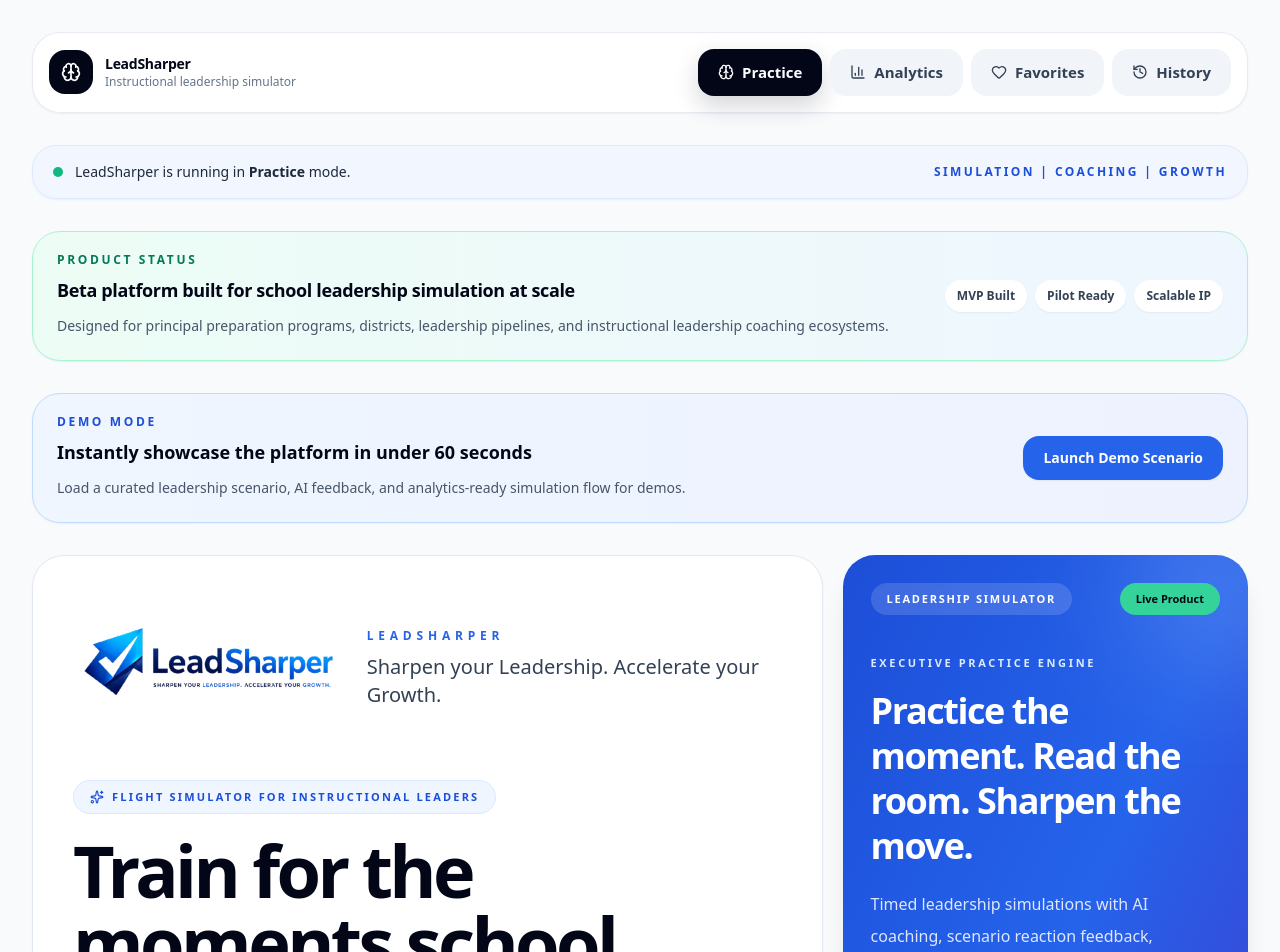
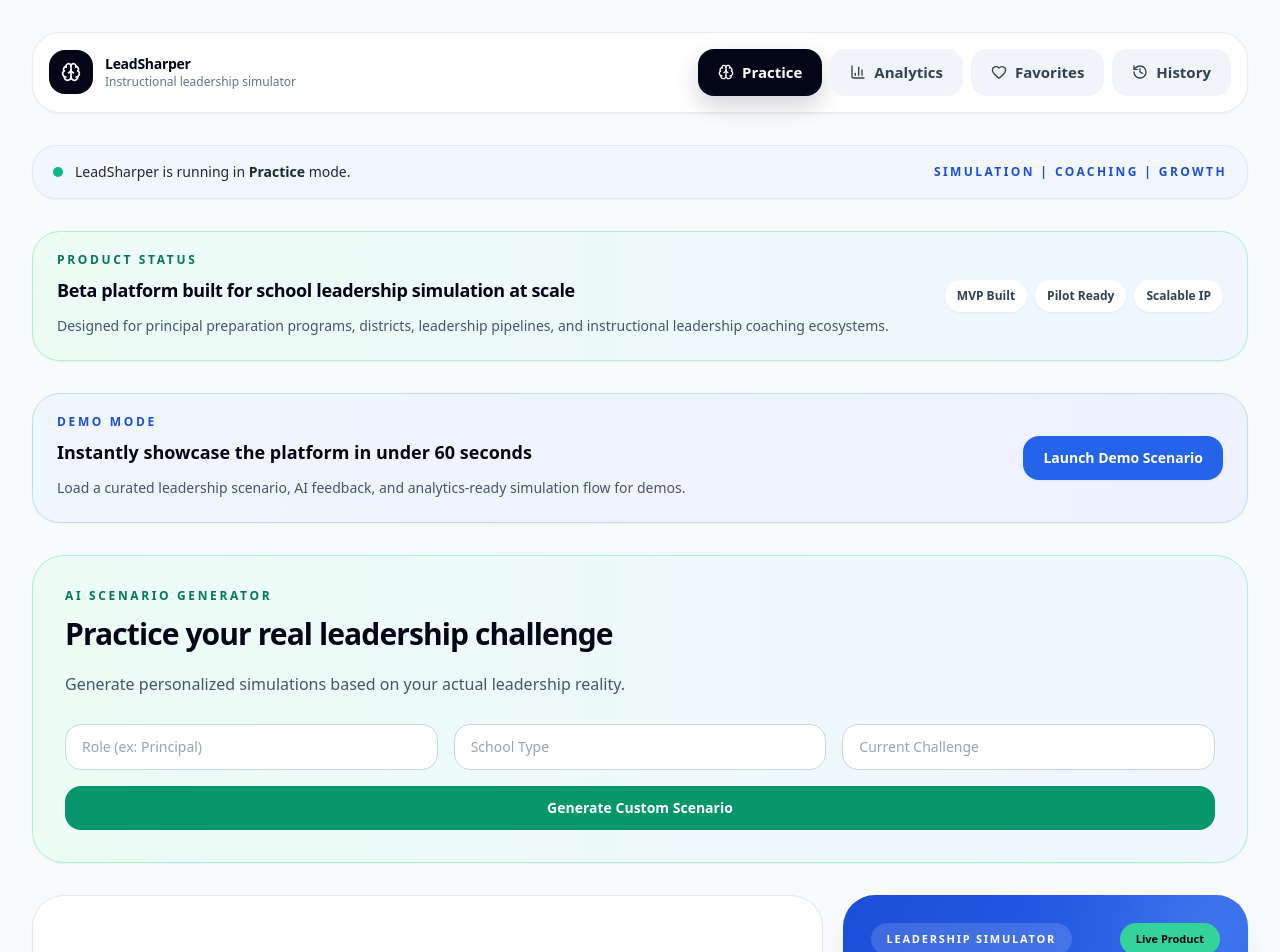
Before and after one commit to jmarc296-jpg/instructional-leadership-practice, a Next.js app: page / in a window 1280 px wide. Shown: the top 952 px of the page. Built offline with nearby package versions, Linux system fonts and the light colour scheme.

Commit message:
Add custom AI scenario generation

```diff
--- a/app/page.tsx
+++ b/app/page.tsx
@@ -13,6 +13,7 @@ import { LaunchBanner } from '@/components/home/launch-banner'
 import { PilotCta } from '@/components/home/pilot-cta'
 import { DemoModeBanner } from '@/components/home/demo-mode-banner'
 import { PracticeWorkspace } from '@/components/practice-workspace'
+import { CustomScenarioGenerator } from '@/components/custom-scenario-generator'
 import { useHomeDashboard } from '@/hooks/use-home-dashboard'
 
 export default function HomePage() {
@@ -52,6 +53,15 @@ export default function HomePage() {
         <ProductStatusBar activeTab={activeTab} />        <LaunchBanner />
 
         <DemoModeBanner onLaunchDemo={handleLaunchPractice} />
+
+        <CustomScenarioGenerator onGenerate={(scenario) => {
+          setCurrentCard({
+            id: 'custom-generated',
+            difficulty: 'custom',
+            ...scenario
+          })
+          setActiveTab('practice')
+        }} />
 
         {activeTab === 'practice' ? (
           <>
--- /dev/null
+++ b/components/custom-scenario-generator.tsx
@@ -0,0 +1,79 @@
+'use client'
+
+import { useState } from 'react'
+
+type Props = {
+  onGenerate: (scenario: {
+    scenario: string
+    prompt: string
+    domain: string
+  }) => void
+}
+
+export function CustomScenarioGenerator({ onGenerate }: Props) {
+  const [role, setRole] = useState('')
+  const [schoolType, setSchoolType] = useState('')
+  const [challenge, setChallenge] = useState('')
+
+  function handleGenerate(event: React.FormEvent) {
+    event.preventDefault()
+
+    const generatedScenario = {
+      domain: 'custom leadership simulation',
+      scenario: `You are serving as a ${role || 'school leader'} in a ${schoolType || 'school'} environment. You are currently facing a major challenge involving ${challenge || 'staff leadership issues'}. Multiple stakeholders are watching how you respond.`,
+      prompt: `What is your immediate leadership response, and how will you stabilize the situation while maintaining accountability and trust?`
+    }
+
+    onGenerate(generatedScenario)
+
+    setRole('')
+    setSchoolType('')
+    setChallenge('')
+  }
+
+  return (
+    <section className="premium-panel rounded-[32px] border border-emerald-200 bg-gradient-to-r from-emerald-50 to-blue-50 px-8 py-8 shadow-sm">
+      <div className="text-xs font-semibold uppercase tracking-[0.22em] text-emerald-700">
+        AI Scenario Generator
+      </div>
+
+      <h3 className="mt-3 text-3xl font-semibold tracking-[-0.03em] text-slate-950">
+        Practice your real leadership challenge
+      </h3>
+
+      <p className="mt-4 max-w-3xl text-slate-600 leading-8">
+        Generate personalized simulations based on your actual leadership reality.
+      </p>
+
+      <form onSubmit={handleGenerate} className="mt-6 grid gap-4 md:grid-cols-3">
+        <input
+          value={role}
+          onChange={(e) => setRole(e.target.value)}
+          placeholder="Role (ex: Principal)"
+          className="rounded-2xl border border-slate-300 px-4 py-3 text-sm"
+        />
+
+        <input
+          value={schoolType}
+          onChange={(e) => setSchoolType(e.target.value)}
+          placeholder="School Type"
+          className="rounded-2xl border border-slate-300 px-4 py-3 text-sm"
+        />
+
+        <input
+          value={challenge}
+          onChange={(e) => setChallenge(e.target.value)}
+          placeholder="Current Challenge"
+          className="rounded-2xl border border-slate-300 px-4 py-3 text-sm"
+        />
+
+        <button
+          type="submit"
+          className="rounded-2xl bg-emerald-600 px-5 py-3 text-sm font-semibold text-white hover:bg-emerald-700 md:col-span-3"
+        >
+          Generate Custom Scenario
+        </button>
+      </form>
+    </section>
+  )
+}
```
